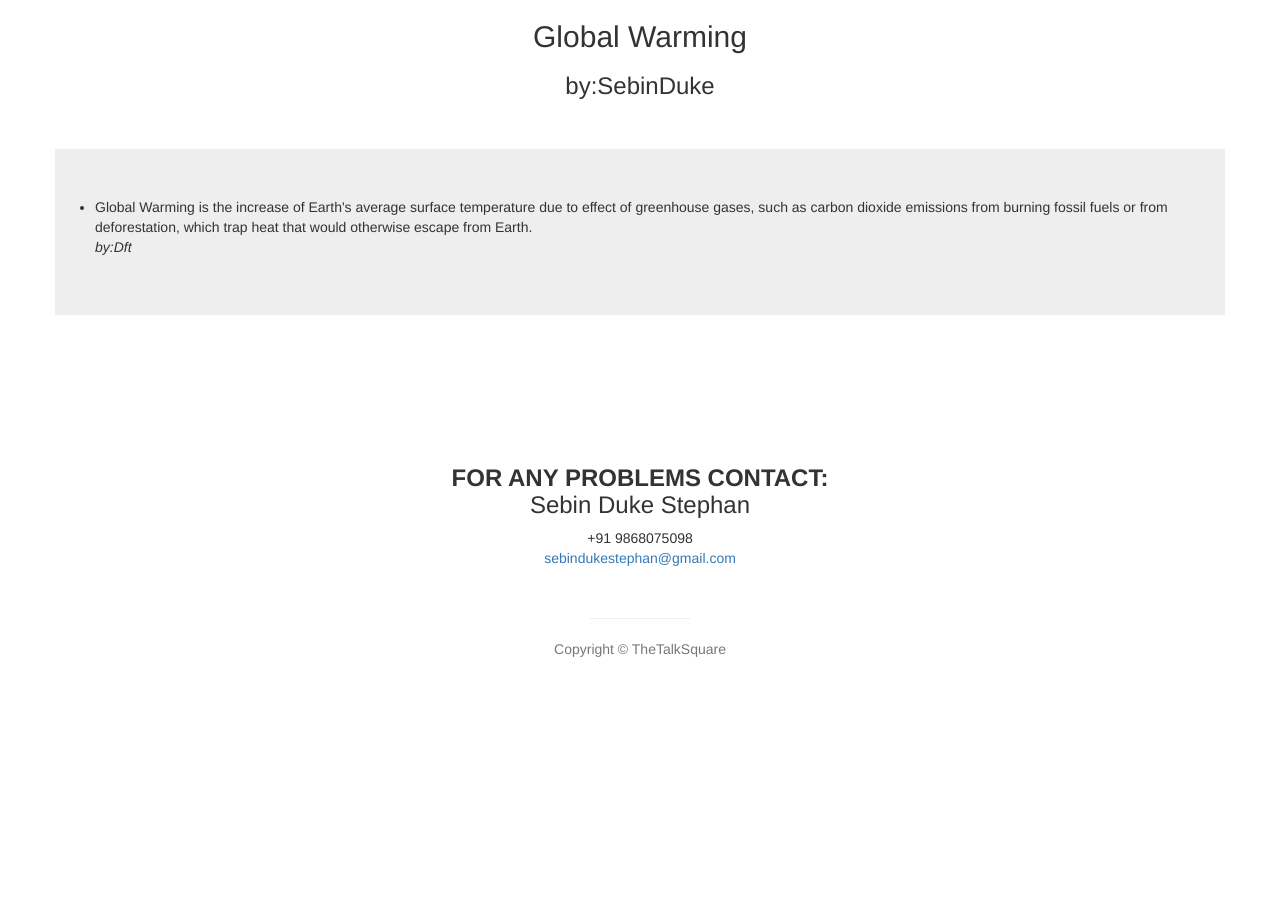
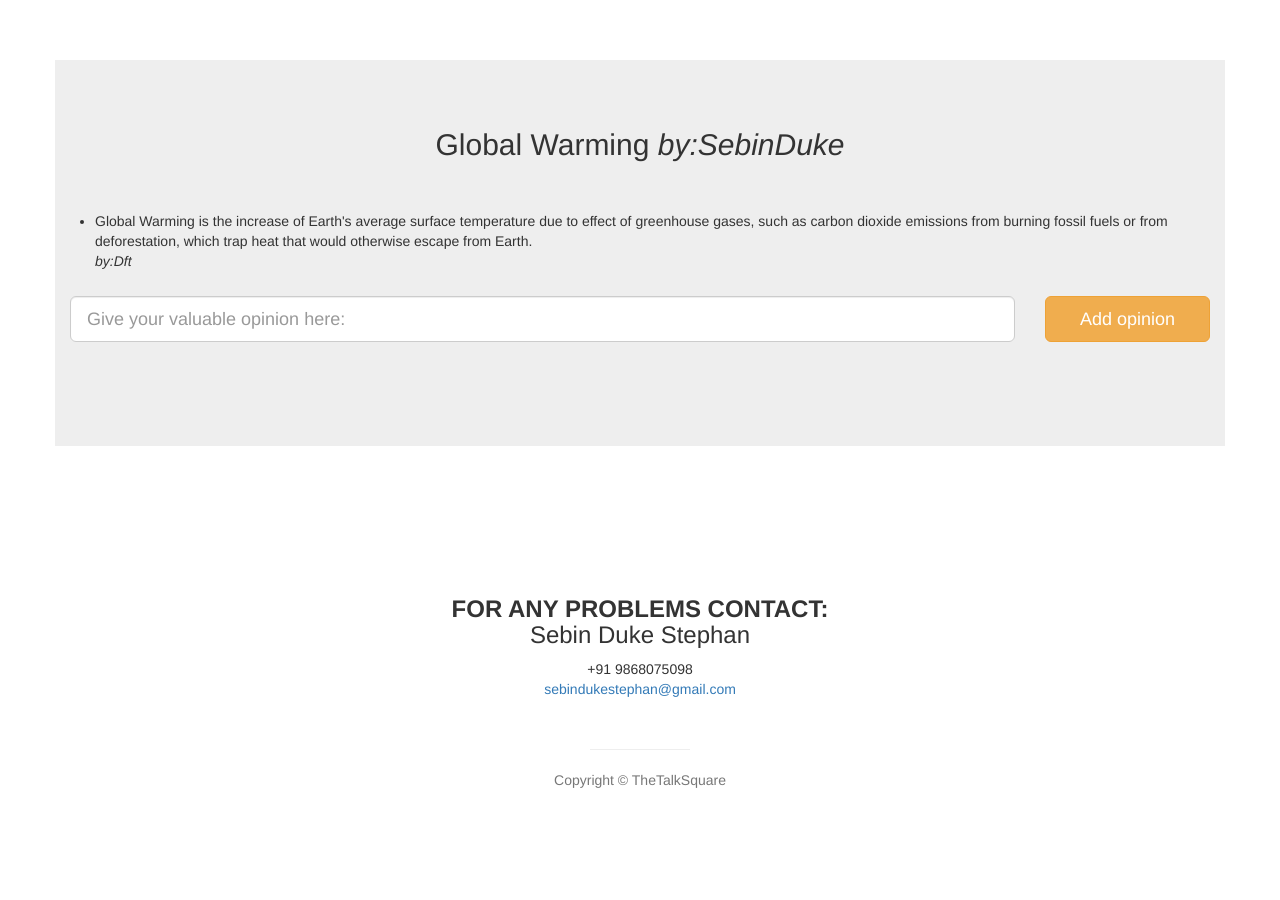
Before and after one commit to SebinDuke/TheTalkSquare, a Django app: page /2/topic in a window 1280 px wide. Before the commit the page ends 657 px from the top, so only its background shows below. Run offline with Django 3.2, Linux system fonts and the light colour scheme; data comes from the database, SQL or seed files in the repository; both versions use the stored data as it was after the commit; some libraries are stand-ins or nearby versions.

Commit message:
add opinion functionality

```diff
--- a/main/forms.py
+++ b/main/forms.py
@@ -13,3 +13,7 @@ class LoginForm(forms.Form):
 
 class AddTopicForm(forms.Form):
     topic_text=forms.CharField(max_length = 250)
+
+class AddOpinionForm(forms.Form):
+    opinion_text=forms.CharField(max_length = 500)
+    topic = forms.CharField(max_length = 5)
--- a/main/templates/Temp/Topic.html
+++ b/main/templates/Temp/Topic.html
@@ -27,12 +27,12 @@
 
 </head>
 <body>
+<br><br><br>
 
-<h2 align="center">{{ t.topic_text }}</h2>
-<h3 align="center">by:{{ t.user.user_name }}</h3>
+<div class="container jumbotron">
+    <h2 align="center">{{ t.topic_text }} <i>by:{{ t.user.user_name }}</i></h2>
 
     <br><br>
-<div class="container jumbotron">
     <ul>
         {% if t.opinion_set.all %}
             {% for i in t.opinion_set.all %}
@@ -42,6 +42,23 @@
             <li>No opinions on this topic yet.
         {% endif %}
     </ul>
+
+    <div class="modal-body">
+      <form class="form" method="POST" action="{% url 'main:addopinion' %}" >
+        {% csrf_token %}
+
+          <div class="row">
+        <div class="form-group col-sm-10">
+          <input type="text" class="form-control input-lg" name="opinion_text" placeholder="Give your valuable opinion here:" required>
+        </div>
+
+        <div class="form-group col-sm-2">
+          <button class="btn btn-warning btn-lg btn-block">Add opinion</button>
+        </div>
+              <input name="topic" value="{{ t.id }}" style="visibility: hidden">
+        </div>
+      </form>
+    </div>
 </div>
 
 <!-- Footer -->
--- a/main/urls.py
+++ b/main/urls.py
@@ -29,6 +29,9 @@ urlpatterns = [
     #url to Enter a new Topic:
     url(r'^add_topic$', views.addtopic, name='addtopic'),
 
+    #url to Enter a new Topic:
+    url(r'^add_opinion$', views.addopinion, name='addopinion'),
+
     #url to topic page:
     url(r'^(?P<pk>[0-9]+)/topic$', views.TopicView.as_view(), name='topic'),
 
--- a/main/views.py
+++ b/main/views.py
@@ -8,8 +8,8 @@ from django.urls import reverse
 #from django.core.urlresolvers import reverse
 
 
-from .models import Users,Topic
-from main.forms import SignupForm,LoginForm,AddTopicForm
+from .models import Users,Topic,Opinion
+from main.forms import SignupForm,LoginForm,AddTopicForm,AddOpinionForm
 
 def index(request):
     if request.session.has_key('user_id'):
@@ -91,6 +91,20 @@ def addtopic(request):
         return HttpResponse("not POST")
     return HttpResponseRedirect(reverse('main:index'))
 
+def addopinion(request):
+    if request.method == 'POST':
+        uid = request.session['user_id']
+        opinion=AddOpinionForm(request.POST)
+        if opinion.is_valid():
+            top=Topic.objects.get(pk=opinion.cleaned_data.get('topic'))
+            p=Opinion(user=Users.objects.get(pk=uid),opinion_text=opinion.cleaned_data.get('opinion_text'),topic=top)
+            p.save()
+        else:
+            return HttpResponse("Form not valid")
+    else:
+        return HttpResponse("not POST")
+    return HttpResponseRedirect(reverse('main:topic', args=(opinion.cleaned_data.get('topic'))))
+
 class TopicView(generic.DetailView):
 	model = Topic
 	template_name = 'Temp/Topic.html'
```
Also changed, not shown: db.sqlite3. Lines whose indentation alone changed are shown as unchanged.
